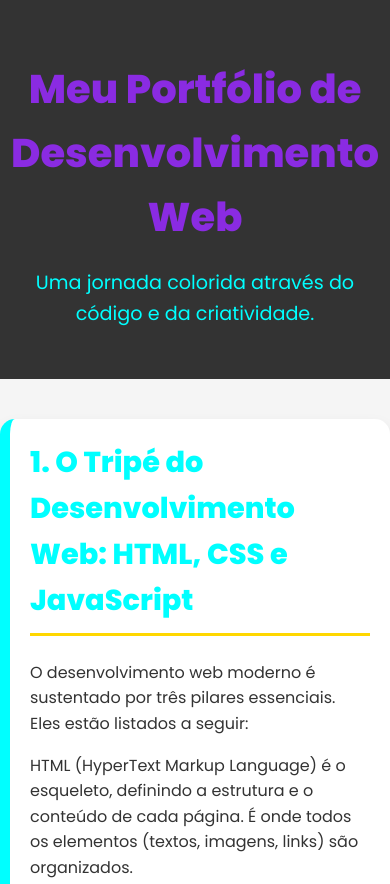
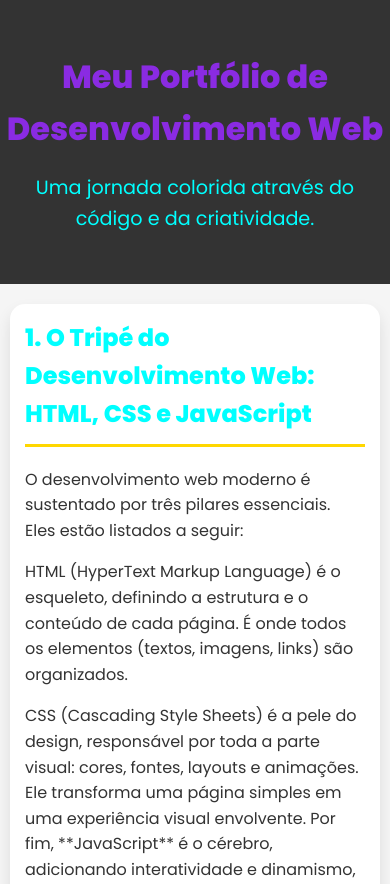
Before and after one commit to Luis-Otavio-236/atividadeRecuperacao, a plain HTML site: page index.html in a window 390 px wide. Shown: the top 884 px of the page. Drawn offline with Linux system fonts and the light colour scheme; files whose address does not match are found by name.

Commit message:
Add files via upload

```diff
--- a/style.css
+++ b/style.css
@@ -82,9 +82,8 @@ footer {
 
 #filtro {
     padding: 8px 12px;
-    border: 2px solid #00FFFF;
     border-radius: 5px;
-    background-color: #fff;
+    background-color: #FFE100;
     cursor: pointer;
     font-weight: 600;
 }
@@ -158,3 +157,23 @@ footer {
     width: fit-content;
     font-weight: 600;
 }
+
+@media (max-width: 768px) {
+    .galeria-cards {
+        grid-template-columns: 1fr; /* Força os cards a ficarem em uma coluna */
+    }
+
+    .container {
+        margin: 20px 10px; /* Reduz a margem lateral */
+        padding: 15px;
+        border-left: none; /* Remove a barra lateral grande para economizar espaço */
+    }
+
+    h1 {
+        font-size: 2em; /* Reduz o tamanho do título principal */
+    }
+
+    h2 {
+        font-size: 1.5em; /* Reduz o tamanho dos subtítulos */
+    }
+}
```
